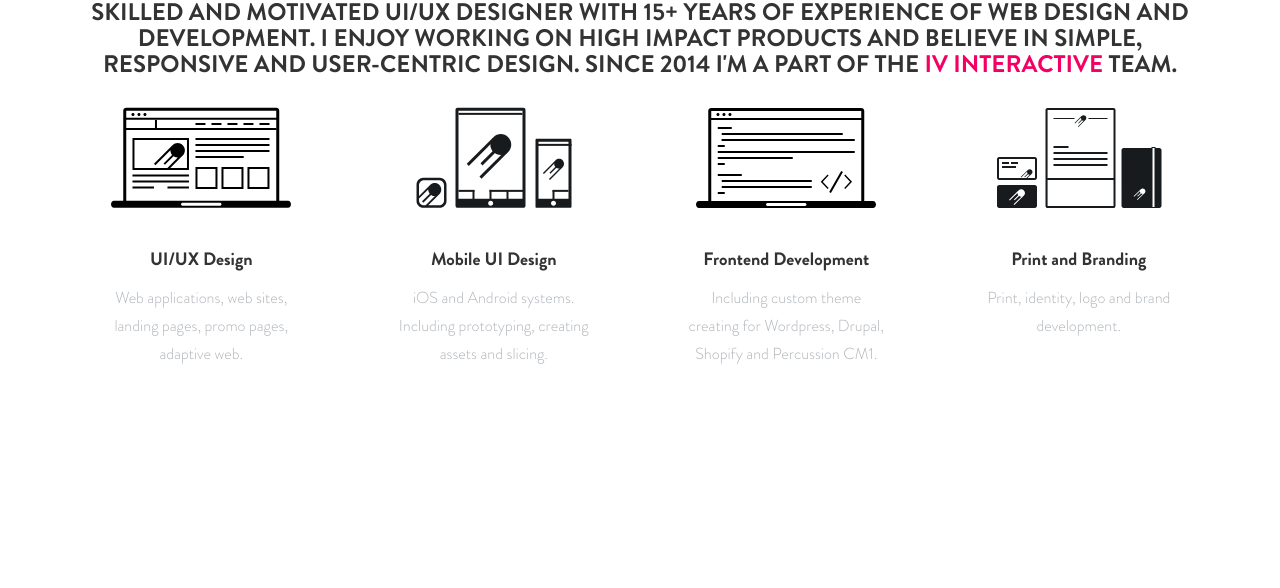
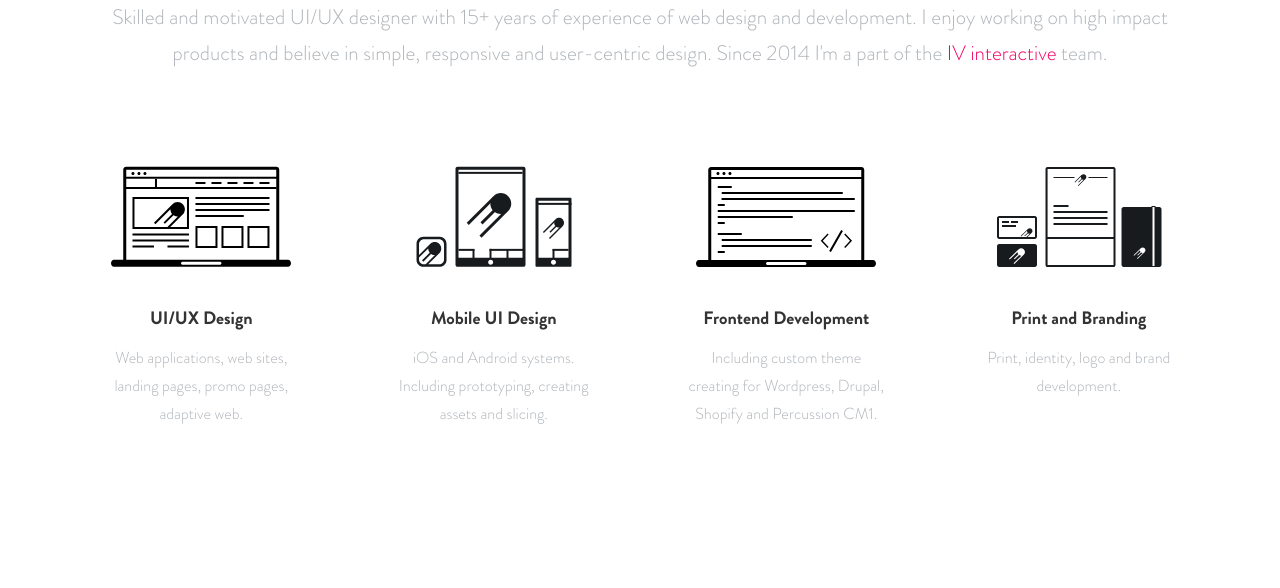
Before and after one commit to tretten/sekachev, a plain HTML site: page index.html in a window 1280 px wide. Shown: the part 231-819 px from the top of the page. Drawn offline with nearby package versions, Linux system fonts and the light colour scheme; files whose address does not match are found by name.

Commit message:
Update index.html

```diff
--- a/index.html
+++ b/index.html
@@ -38,7 +38,7 @@
         <div class="row">
           <div class="col-8-offset-2 text-center m-padding">
             <h1 class="section-heading">Nikita Sekavev</h1>
-            <h3>
+              <h3 class="section-subheading text-muted">
                 Skilled and motivated UI/UX designer with 15+ years of experience
               of web design and development. I enjoy working on high impact products and believe in simple,
                 responsive and user-centric design. Since 2014 I'm a part of the
```
